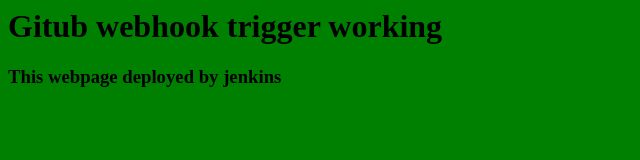
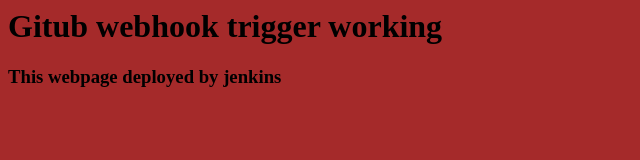
Before and after one commit to premkumarshamala/gitjenkins, a plain HTML site: page index.html in a window 1280 px wide. Shown: the whole page, without its empty margins (0-640 px from the left). Drawn offline with Linux system fonts and the light colour scheme.

Commit message:
Update index.html

```diff
--- a/index.html
+++ b/index.html
@@ -1,4 +1,4 @@
-<body style="background-color:green;">
+<body style="background-color:brown;">
 
  <h1>Gitub webhook trigger working </h1>
 <h3>This webpage deployed by jenkins</h3>
```
